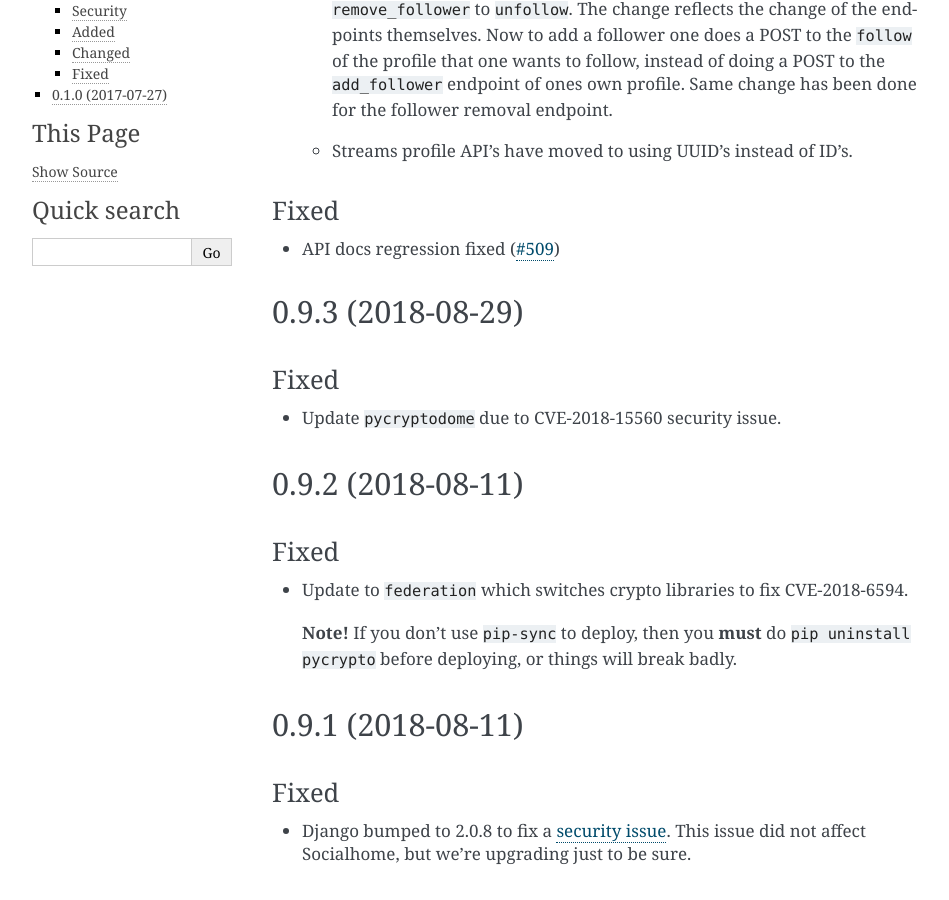
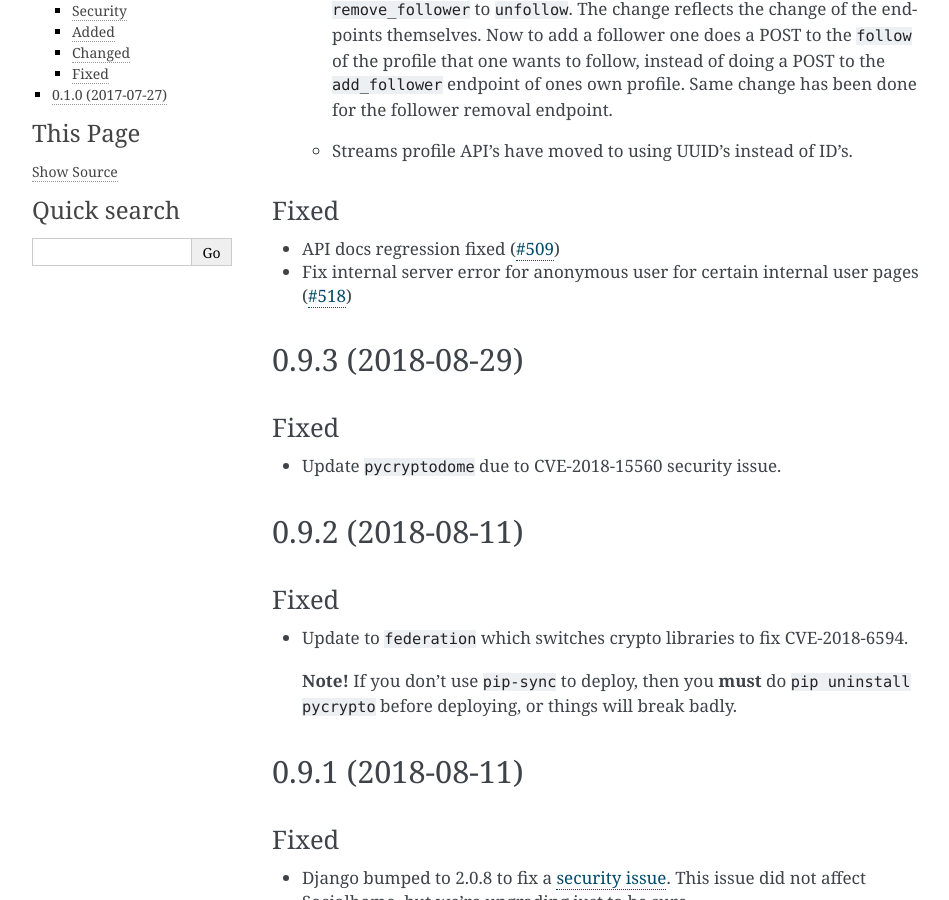
Before and after one commit to jaywink/socialhome, a Sphinx documentation site: the page built from docs/changelog.rst, in a window 1280 px wide and 900 px high, scrolled down 1123 px. Shown: the whole window, without its empty margins (148-1097 px from the left). Built offline with Sphinx 7.4.7, drawn with Linux system fonts in a browser that asks for light colours.

Commit message:
Add changelog for d00eaf89b62fc66d287999b5334890ffd2c41f7e

```diff
--- a/docs/changelog.rst
+++ b/docs/changelog.rst
@@ -37,6 +37,8 @@ Fixed
 .....
 
 * API docs regression fixed (`#509 <https://github.com/jaywink/socialhome/issues/509>`_)
+
+* Fix internal server error for anonymous user for certain internal user pages (`#518 <https://git.feneas.org/socialhome/socialhome/issues/518>`_)
 
 0.9.3 (2018-08-29)
 ------------------
```
